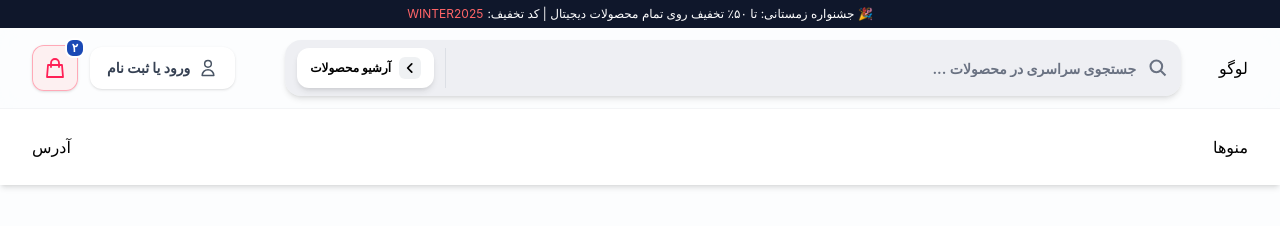
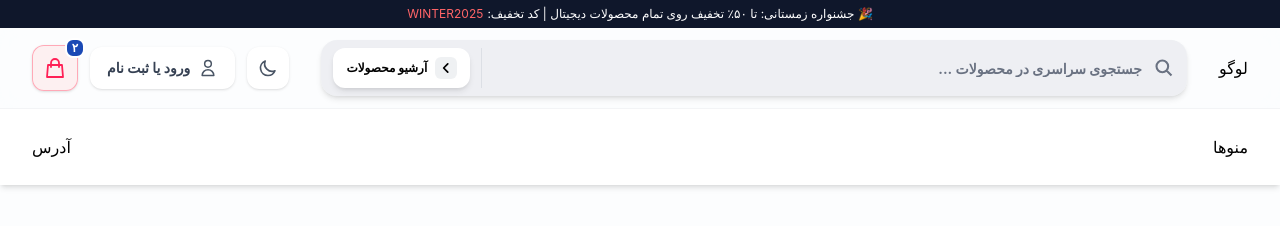
Before and after one commit to vahidr1996/vanilla-js-ecommerce, a website built with Vite: page index.html in a window 1280 px wide. Built offline with nearby package versions, Linux system fonts and the light colour scheme.

Commit message:
feat: add theme toggle button with hover effects

```diff
--- a/index.html
+++ b/index.html
@@ -76,7 +76,23 @@
             </div>
             <!-- User Actions (Left Header) -->
             <div class="flex items-center gap-3">
-              <button></button>
+              <button
+                class="flex items-center justify-center p-2.5 rounded-xl shadow-sm cursor-pointer bg-white hover:border-primary-500/50 border border-transparent transition duration-300 group"
+              >
+                <svg
+                  class="w-5 h-5 text-gray-600 group-hover:text-primary-600"
+                  fill="none"
+                  stroke="currentColor"
+                  viewBox="0 0 24 24"
+                >
+                  <path
+                    stroke-linecap="round"
+                    stroke-linejoin="round"
+                    stroke-width="2"
+                    d="M20.354 15.354A9 9 0 018.646 3.646 9.003 9.003 0 0012 21a9.003 9.003 0 008.354-5.646z"
+                  ></path>
+                </svg>
+              </button>
               <button
                 class="flex items-center gap-2 px-4 py-2.5 rounded-xl text-gray-700 bg-white shadow-sm text-sm cursor-pointer font-bold border border-transparent hover:bg-primary-50/50 hover:border-primary-500/50 transition duration-300 group"
               >
```
